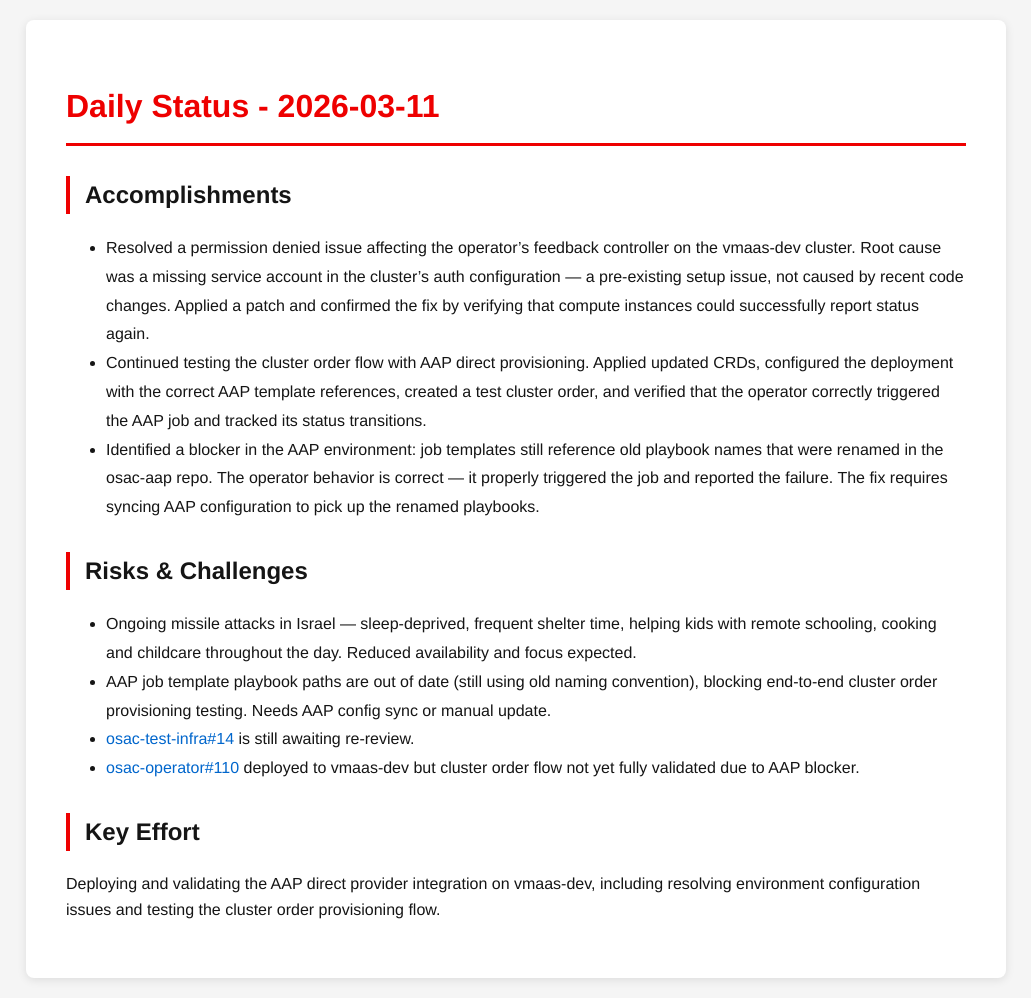
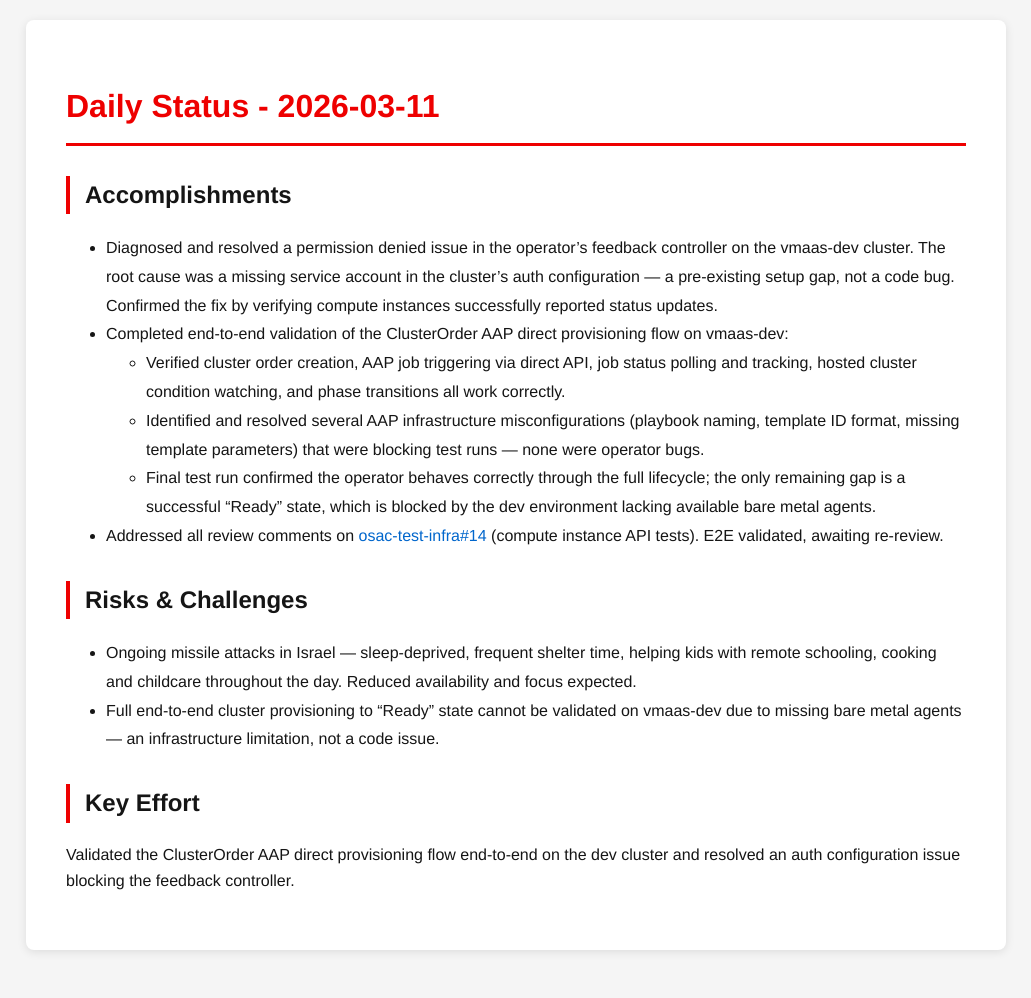
Before and after one commit to tzvatot/daily-status, a Jekyll site: the page built from 2026-03-11.md, in a window 1280 px wide. Shown: the whole page, without its empty margins (124-1155 px from the left). Built offline with Jekyll 4.4.1, drawn with Linux system fonts in a browser that asks for light colours; after the commit the page ends 970 px from its top, so only the background shows below that.

Commit message:
Daily status update - 2026-03-11

```diff
--- a/2026-03-11.md
+++ b/2026-03-11.md
@@ -7,18 +7,16 @@ date: 2026-03-11
 # Daily Status - 2026-03-11
 
 ## Accomplishments
-
-- Resolved a permission denied issue affecting the operator's feedback controller on the vmaas-dev cluster. Root cause was a missing service account in the cluster's auth configuration — a pre-existing setup issue, not caused by recent code changes. Applied a patch and confirmed the fix by verifying that compute instances could successfully report status again.
-- Continued testing the cluster order flow with AAP direct provisioning. Applied updated CRDs, configured the deployment with the correct AAP template references, created a test cluster order, and verified that the operator correctly triggered the AAP job and tracked its status transitions.
-- Identified a blocker in the AAP environment: job templates still reference old playbook names that were renamed in the osac-aap repo. The operator behavior is correct — it properly triggered the job and reported the failure. The fix requires syncing AAP configuration to pick up the renamed playbooks.
+- Diagnosed and resolved a permission denied issue in the operator's feedback controller on the vmaas-dev cluster. The root cause was a missing service account in the cluster's auth configuration — a pre-existing setup gap, not a code bug. Confirmed the fix by verifying compute instances successfully reported status updates.
+- Completed end-to-end validation of the ClusterOrder AAP direct provisioning flow on vmaas-dev:
+  - Verified cluster order creation, AAP job triggering via direct API, job status polling and tracking, hosted cluster condition watching, and phase transitions all work correctly.
+  - Identified and resolved several AAP infrastructure misconfigurations (playbook naming, template ID format, missing template parameters) that were blocking test runs — none were operator bugs.
+  - Final test run confirmed the operator behaves correctly through the full lifecycle; the only remaining gap is a successful "Ready" state, which is blocked by the dev environment lacking available bare metal agents.
+- Addressed all review comments on [osac-test-infra#14](https://github.com/osac-project/osac-test-infra/pull/14) (compute instance API tests). E2E validated, awaiting re-review.
 
 ## Risks & Challenges
-
 - Ongoing missile attacks in Israel — sleep-deprived, frequent shelter time, helping kids with remote schooling, cooking and childcare throughout the day. Reduced availability and focus expected.
-- AAP job template playbook paths are out of date (still using old naming convention), blocking end-to-end cluster order provisioning testing. Needs AAP config sync or manual update.
-- [osac-test-infra#14](https://github.com/osac-project/osac-test-infra/pull/14) is still awaiting re-review.
-- [osac-operator#110](https://github.com/osac-project/osac-operator/pull/110) deployed to vmaas-dev but cluster order flow not yet fully validated due to AAP blocker.
+- Full end-to-end cluster provisioning to "Ready" state cannot be validated on vmaas-dev due to missing bare metal agents — an infrastructure limitation, not a code issue.
 
 ## Key Effort
-
-Deploying and validating the AAP direct provider integration on vmaas-dev, including resolving environment configuration issues and testing the cluster order provisioning flow.
+Validated the ClusterOrder AAP direct provisioning flow end-to-end on the dev cluster and resolved an auth configuration issue blocking the feedback controller.
```
